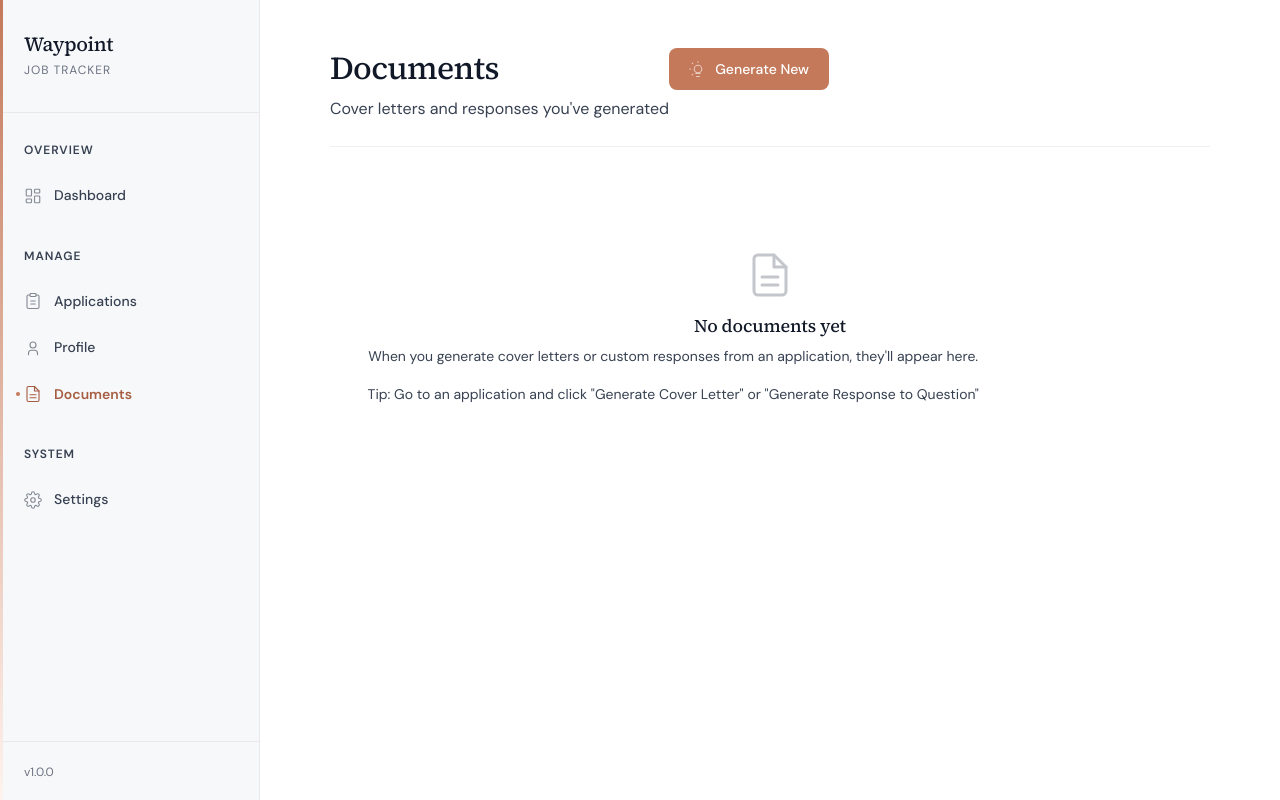
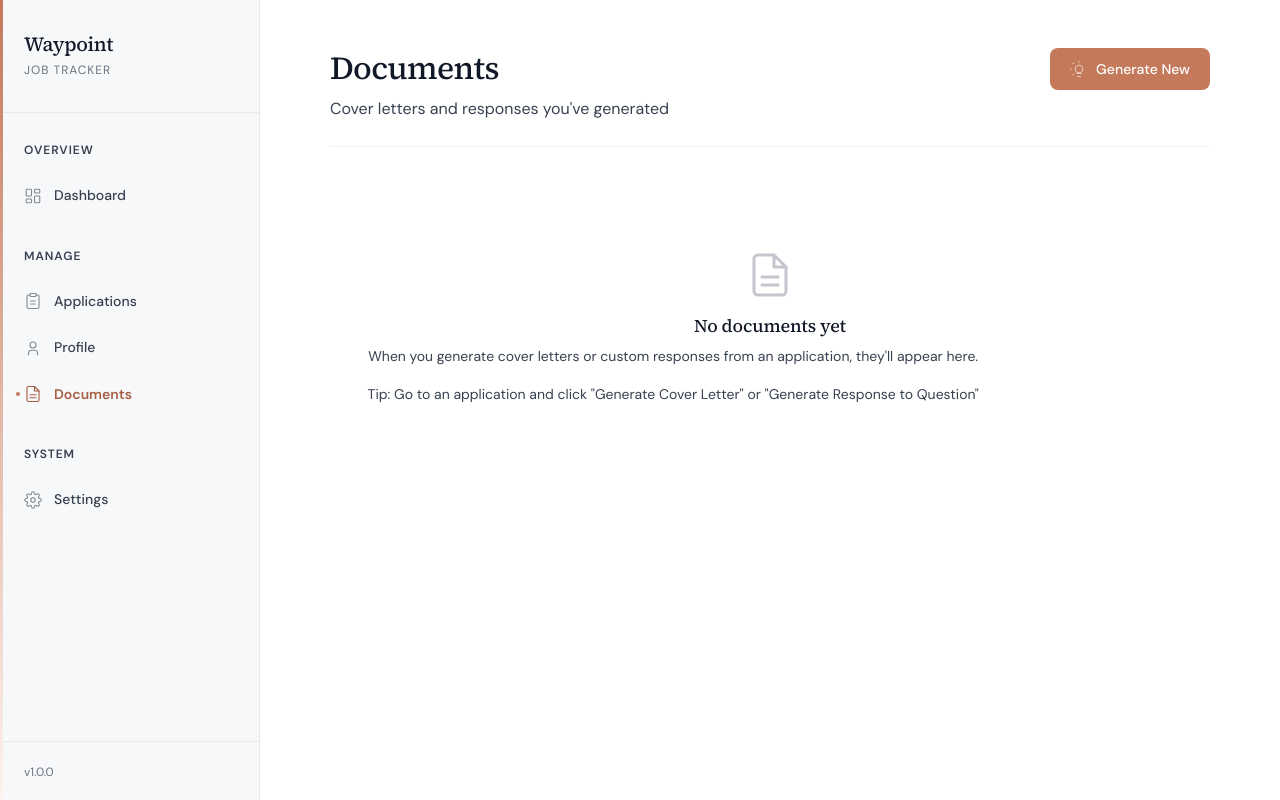
Before and after one commit to chetangoel01/waypoint, a React (Vite) app in the folder client/: page /documents in a window 1280 px wide. Built offline with nearby package versions, Linux system fonts and the light colour scheme; no server answers.

Commit message:
fix: correct Documents page header layout

```diff
--- a/client/src/components/Documents.tsx
+++ b/client/src/components/Documents.tsx
@@ -20,7 +20,6 @@ export function Documents() {
     <div className={styles.mainInner}>
       <div className={styles.page}>
         <header className={styles.pageHeader}>
-          <div style={{ display: 'flex', alignItems: 'flex-start', justifyContent: 'space-between' }}>
           <div>
             <h1 className={styles.pageTitle}>Documents</h1>
             <p className={styles.pageSubtitle}>Cover letters and responses you've generated</p>
@@ -32,7 +31,6 @@ export function Documents() {
             <span className={styles.navIcon}><Icons.Lightbulb /></span>
             Generate New
           </button>
-          </div>
         </header>
 
         {showComingSoon && (
```
Lines whose indentation alone changed are shown as unchanged.
